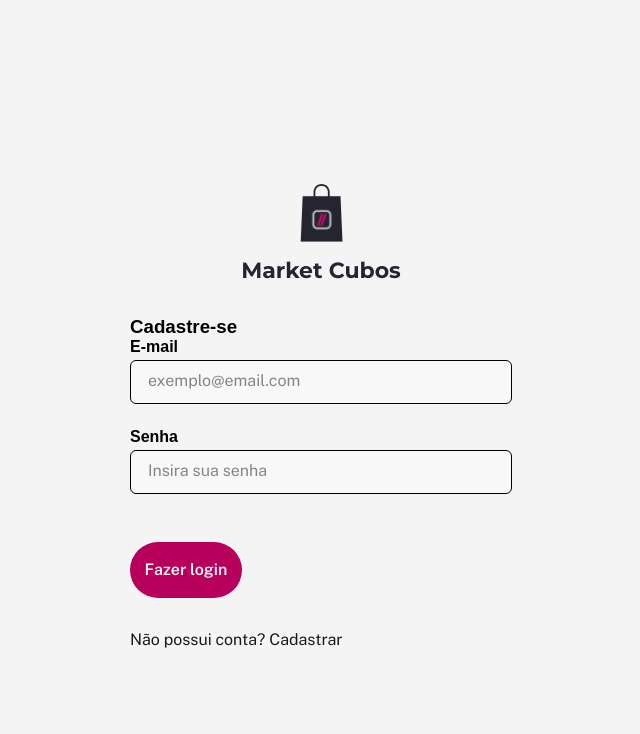
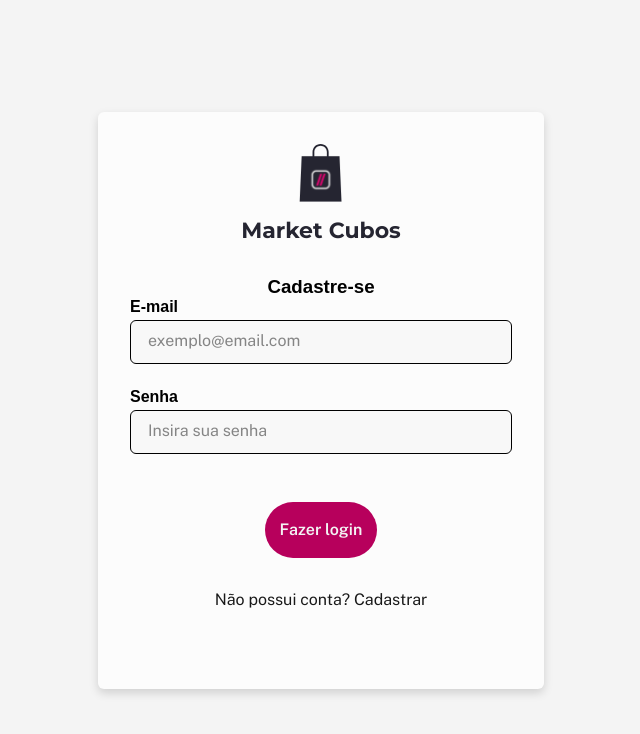
Before and after one commit to gabriel-abal/desafio-individual-final-ddst12-frontend, a React (Create React App) app: page /cadastro in a window 1280 px wide. Shown: the top 734 px of the page, without its empty margins (319-959 px from the left). Built offline with nearby package versions, Linux system fonts and the light colour scheme.

Commit message:
feat: atualização de tags

```diff
--- a/src/pages/Login/styles.css
+++ b/src/pages/Login/styles.css
@@ -8,7 +8,7 @@
   flex-direction: column;
 }
 
-.container-page-login {
+.container-page-cadastro {
   display: flex;
   flex-direction: column;
   align-items: center;
```
